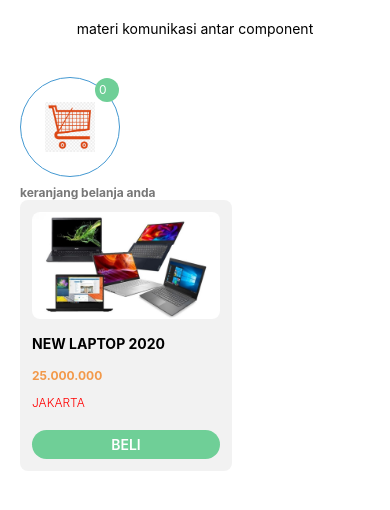
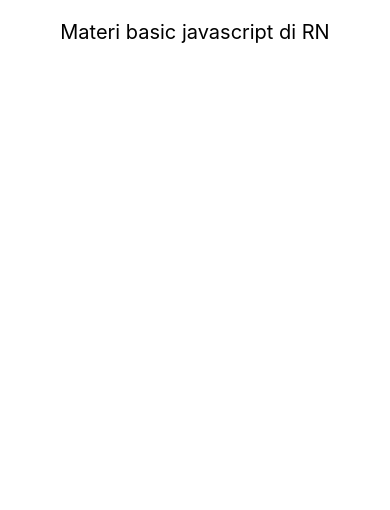
Before and after one commit to wahyuarinugroho/aplikasi-react-native-pertama, a React Native app: screen / in a window 390 px wide. Shown: the top 510 px of the page. Built offline with nearby package versions, Linux system fonts and the light colour scheme.

Commit message:
Materi basic javascript di RN

```diff
--- a/src/App.js
+++ b/src/App.js
@@ -7,6 +7,7 @@ import Position from './pages/Position';
 import PropsDinamis from './pages/PropsDinamis';
 import StateDinamis from './pages/StateDinamis';
 import Communication from './pages/Communication';
+import BasicJavascript from './pages/BasicJavascript';
 
 const App = () => {
   const [isShow, SetIsShow] = useState(true);
@@ -25,7 +26,8 @@ const App = () => {
       {/* <Position /> */}
       {/* <PropsDinamis /> */}
       {/* <StateDinamis /> */}
-      <Communication />
+      {/* <Communication /> */}
+      <BasicJavascript />
       </ScrollView>
     </View>
 
--- /dev/null
+++ b/src/pages/BasicJavascript/index.js
@@ -0,0 +1,23 @@
+import React from 'react'
+import { StyleSheet, Text, View } from 'react-native'
+
+const BasicJavascript = () => {
+    return (
+        <View style={styles.container}>
+            <Text style={styles.textTitle}>Materi basic javascript di RN</Text>
+        </View>
+    )
+}
+
+export default BasicJavascript
+
+const styles = StyleSheet.create({
+    container: {
+        padding: 20
+    },
+    textTitle: {
+        textAlign: 'center',
+        fontSize: 20
+
+    },
+});
```
